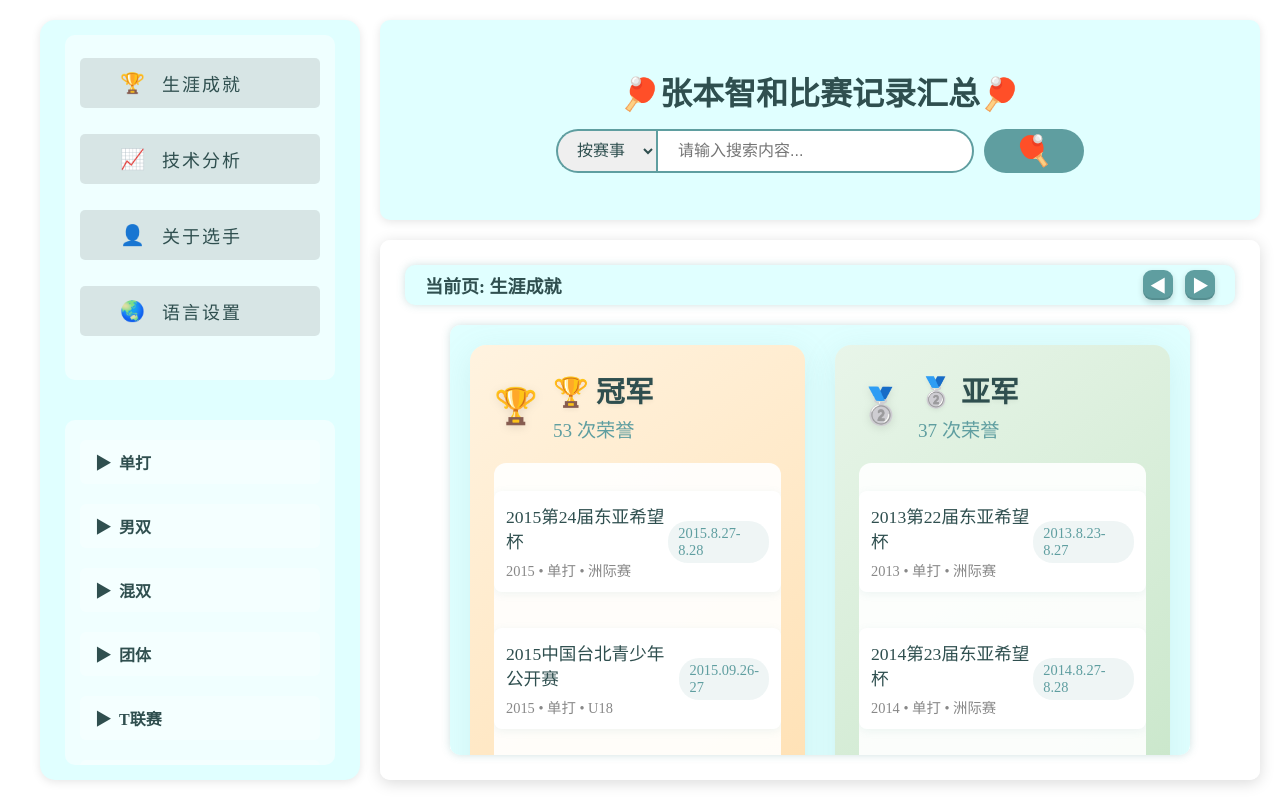
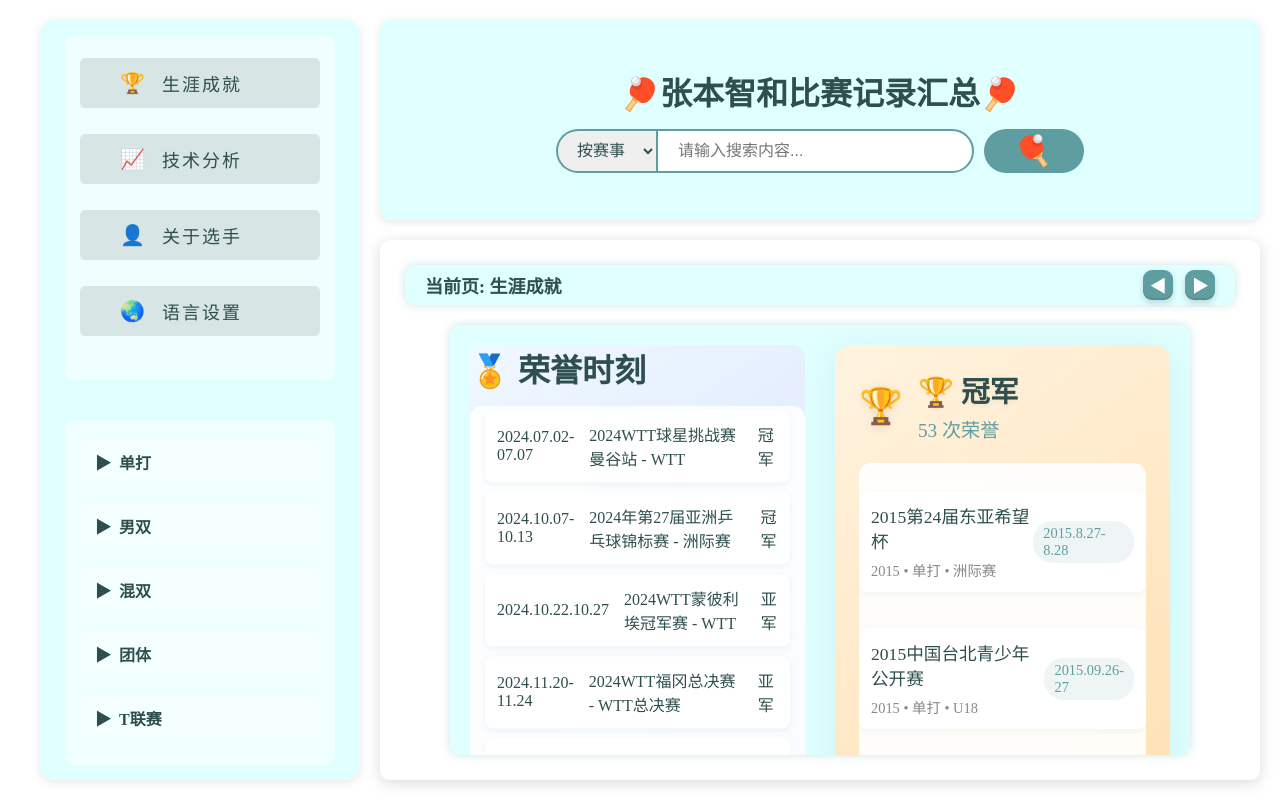
Before and after one commit to hwangjec/zhang, a plain HTML site: page index.html in a window 1280 px wide. Both pictures are taken after a click on the element "生涯成就". Drawn offline with Linux system fonts and the light colour scheme.

Commit message:
Update index.html

```diff
--- a/index.html
+++ b/index.html
@@ -746,6 +746,47 @@
             transform: translateY(0);
         }
 
+        .honor-scroll{
+            border-radius: 12px;
+            transition: all 0.3s;
+        }
+        .honor-scroll:hover {
+            transform: translateY(-2px);
+            box-shadow: 0 5px 15px rgba(95,158,160,0.2);
+        }
+
+        .honor-scroll-container {
+            height: 320px;
+            overflow: hidden;
+            position: relative;
+            background: rgba(255,255,255,0.9);
+            border-radius: 12px;
+            padding: 15px 15px 40px;
+        }
+
+        .honor-scroll-container::after {
+            content: '';
+            position: absolute;
+            bottom: 0;
+            left: 0;
+            right: 0;
+            height: 40px;
+            background: linear-gradient(transparent, white 90%);
+            z-index: 1;
+        }
+
+        .honor-item {
+            padding: 12px;
+            margin: 10px 0;
+            background: white;
+            border-radius: 8px;
+            box-shadow: 0 2px 6px rgba(95,158,160,0.1);
+            animation: scroll 15s linear infinite;
+            display: flex;
+            align-items: center;
+            gap: 15px;
+        }
+
 
     </style>
 
@@ -1085,6 +1126,40 @@
                 });
             });
 
+            const honorSet = new Set();
+            const honorData = [];
+
+            Object.entries(data).forEach(([category, years]) => {
+                Object.entries(years).forEach(([year, matches]) => {
+                    matches.forEach(match => {
+                        const matchName = Object.keys(match.比赛名称)[0];
+                        const matchTime = match.时间 || '未知时间'; // 添加时间字段
+                        match.比赛名称[matchName].性质?.forEach(propertyObj => {
+                            Object.entries(propertyObj).forEach(([property, records]) => {
+                                records.forEach(record => {
+                                    if (record.头衔?.match(/冠军|亚军|季军|铜牌/)) {
+                                        // 唯一键包含：类别、年份、比赛名称、性质、轮次、时间
+                                        const uniqueKey = `${category}|${year}|${matchName}|${property}`;
+                                        if (!honorSet.has(uniqueKey)) {
+                                            honorSet.add(uniqueKey);
+                                            honorData.push({
+                                                category,
+                                                year,
+                                                matchName,
+                                                property,
+                                                title: record.头衔,
+                                                date: matchTime,
+                                                round: record.轮次 // 添加轮次字段
+                                            });
+                                        }
+                                    }
+                                });
+                            });
+                        });
+                    });
+                });
+            });
+
             // 创建UI
             contentDiv.innerHTML = `
                 <div class="medal-grid" style="
@@ -1093,6 +1168,32 @@
                     gap: 30px;
                     padding: 20px;
                 ">
+                    <div class="medal-card honor-scroll" style="
+                        background: linear-gradient(145deg, #f0f8ff, #d1e0ff);
+                        min-height: 420px;
+                    ">
+                        <div class="medal-header" style="margin-bottom:15px">
+                            <div class="medal-icon" style="font-size:2em">🏅  <b>荣誉时刻</b></div>
+
+                        </div>
+                        <div class="honor-scroll-container">
+                            ${honorData.map(entry => `
+                            <div class="honor-item"
+                                 onclick="navigateToMatch('${entry.category}', '${entry.year}',
+                                          '${entry.matchName.replace(/'/g, "\\'")}',
+                                          '${entry.property}')">
+                                <span class="honor-time">${entry.date}</span>
+                                <span class="honor-title">
+                                    ${entry.matchName} - ${entry.property.toUpperCase()}
+                                </span>
+                                <span class="honor-medal ${entry.title.includes('冠军') ? 'gold' :
+                                    entry.title.includes('亚军') ? 'silver' : 'bronze'}">
+                                    ${entry.title}
+                                </span>
+                            </div>
+                        `).join('')}
+                        </div>
+                    </div>
                     ${Object.entries(medalData).map(([type, entries]) => `
                         <div class="medal-card" style="
                             background: linear-gradient(145deg, ${getCardColor(type)});
@@ -1198,6 +1299,19 @@
                     card.style.boxShadow = '0 8px 32px rgba(95,158,160,0.15)';
                 });
             });
+            const honorContainer = document.querySelector('.honor-scroll-container');
+            const items = honorContainer.querySelectorAll('.honor-item');
+            const totalHeight = items.length * 110; // 80px高度 + 30px间距
+
+            // 动态更新动画终点
+            const style = document.createElement('style');
+            style.textContent = `
+                @keyframes scroll {
+                    0% { transform: translateY(0); }
+                    100% { transform: translateY(-${totalHeight}px); }
+                }
+            `;
+            document.head.appendChild(style);
         }
 
         function getCardColor(type) {
```
Lines whose indentation alone changed are shown as unchanged.
